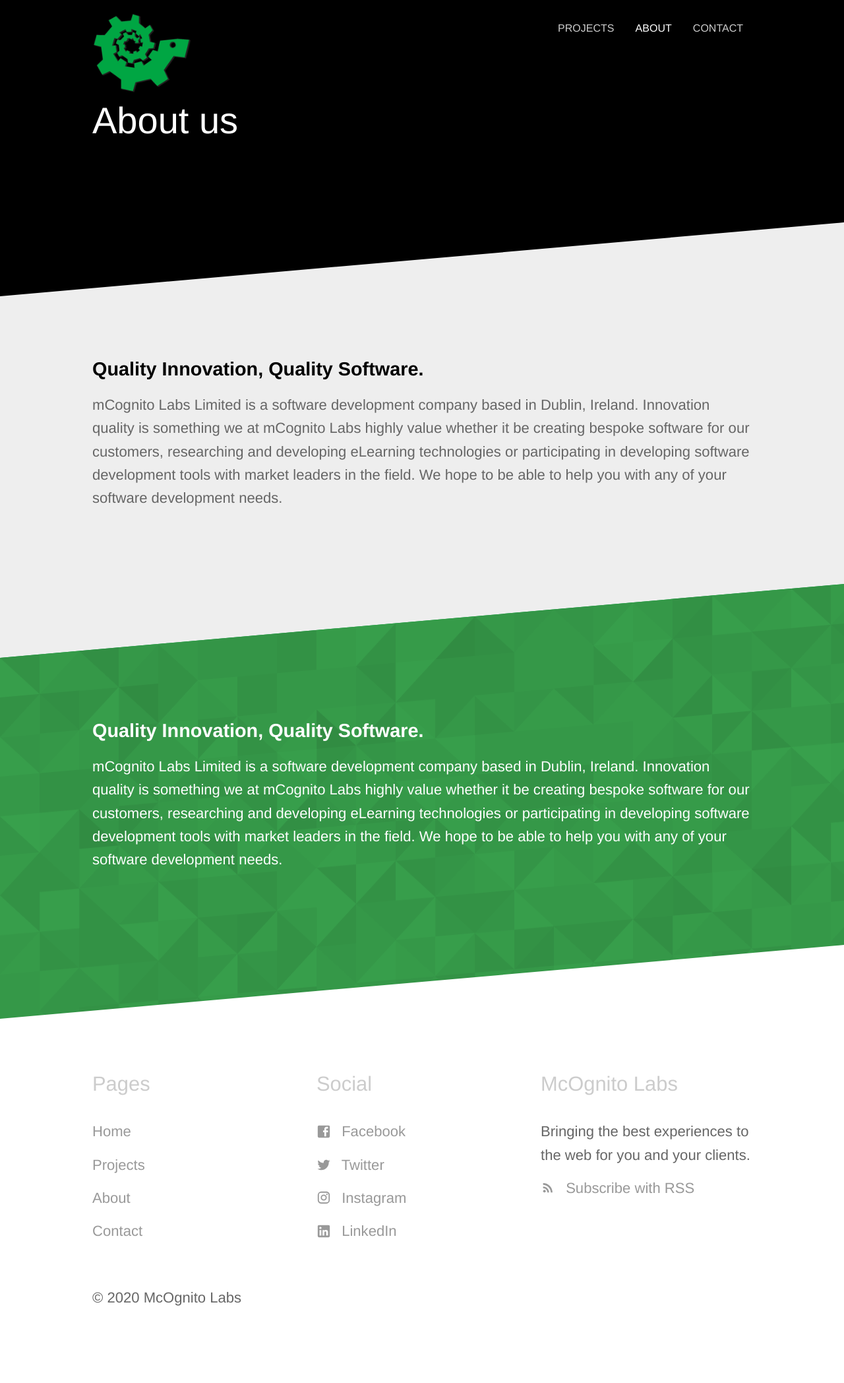
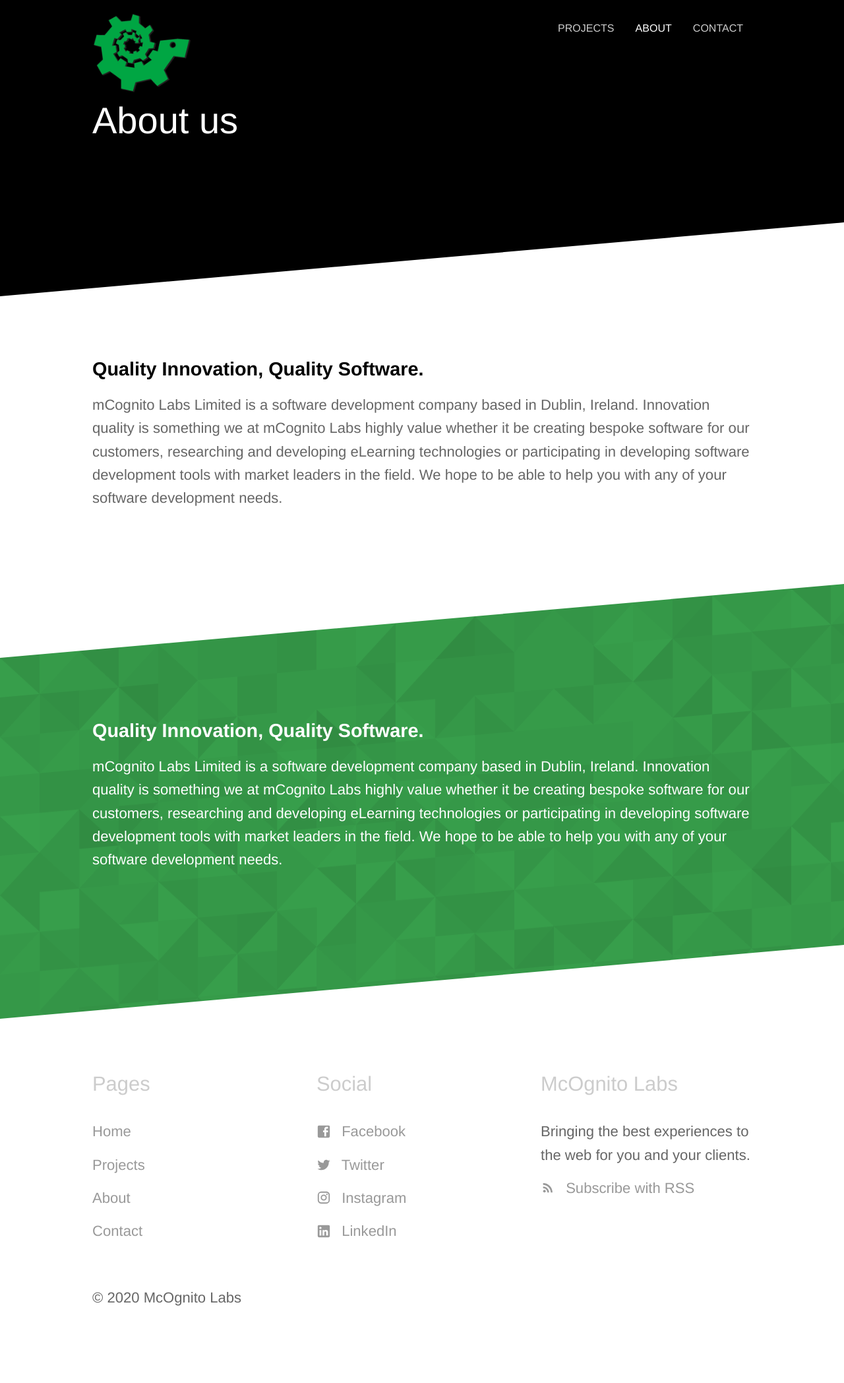
Before and after one commit to mCognitoLabs/mcognito.com, a Jekyll site: the page built from about.html, in a window 1280 px wide. Shown: the whole page at 66% size. Built offline with Jekyll 4.4.1, drawn with Linux system fonts in a browser that asks for light colours.

Commit message:
Update layout.scss

```diff
--- a/_sass/layout.scss
+++ b/_sass/layout.scss
@@ -100,7 +100,7 @@
 	}
 
 	&.alternate {
-		background: #eee;
+		background: #FFFFFF;
 	}
 }
 
```
